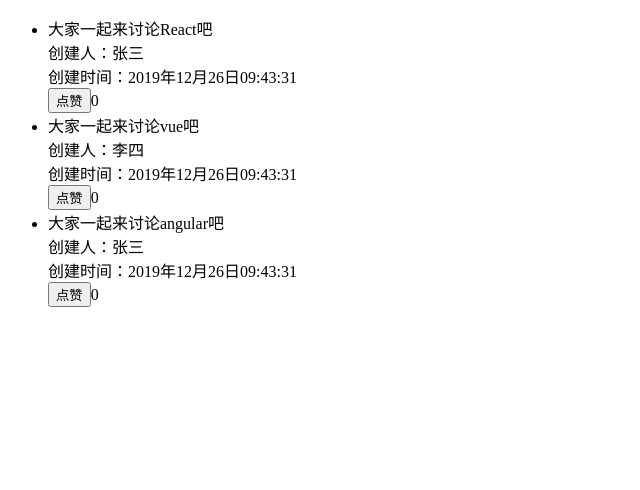
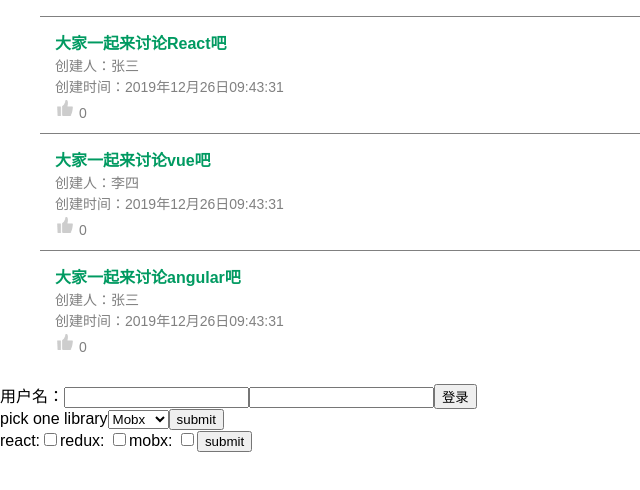
Before and after one commit to qiaoqiao10001/reactjinjiezhilu, a React (Create React App) app: page / in a window 1280 px wide. Shown: the top 490 px of the page, without its empty margins (0-640 px from the left). Built offline with nearby package versions, Linux system fonts and the light colour scheme.

Commit message:
test受控组件

```diff
--- a/public/index.html
+++ b/public/index.html
@@ -14,6 +14,7 @@
       manifest.json provides metadata used when your web app is installed on a
       user's mobile device or desktop. See https://developers.google.com/web/fundamentals/web-app-manifest/
     -->
+    <link rel="stylesheet" href="./style.css">
     <link rel="manifest" href="%PUBLIC_URL%/manifest.json" />
     <!--
       Notice the use of %PUBLIC_URL% in the tags above.
--- a/src/App.js
+++ b/src/App.js
@@ -1,10 +1,16 @@
 import React from 'react';
 import PostList from './PostList'
+import FormInput from './components/FormInput'
+import FormSelect from './components/FormSelect'
+import FormRadio from './components/FormRadio'
 
 function App() {
   return (
     <div className="App">
       <PostList></PostList>
+      <FormInput></FormInput>
+      <FormSelect></FormSelect>
+      <FormRadio></FormRadio>
     </div>
   );
 }
--- a/src/PostList.js
+++ b/src/PostList.js
@@ -48,7 +48,7 @@
       <div>
         <ul>
           {this.state.posts.map( item =>
-          <PostItem post={item} onVote={this.handleVote}></PostItem>
+          <PostItem key={item.id} post={item} onVote={this.handleVote}></PostItem>
           )}
         </ul>
 
--- /dev/null
+++ b/src/components/FormInput.js
@@ -0,0 +1,41 @@
+import React, { Component } from 'react';
+
+class Form extends Component {
+  constructor(props){
+    super(props)
+    this.state={
+      name:'',
+      password:''
+    }
+    this.handleChange = this.handleChange.bind(this)
+    this.handleSubmit = this.handleSubmit.bind(this)
+  }
+  handleChange(e){
+    console.log(e)
+    const target = e.target
+    this.setState({
+      [target.name]: target.value
+    })
+  }
+  handleSubmit(e){
+    console.log('登录成功')
+    e.preventDefault();
+  }
+  render() {
+    return (
+      <div>
+        <form onSubmit={this.handleSubmit}>
+          <label htmlFor="name">
+            用户名：<input type="text" name='name' onChange={this.handleChange} id='name' value={this.state.name}/>
+          </label>
+          <label htmlFor="pwd">
+            <input type="password" id='pwd' name="password" value={this.state.password} onChange={this.handleChange}/>
+          </label>
+          <input type="submit" value='登录'/>
+        </form>
+      </div>
+    );
+  }
+}
+
+export default Form;
--- /dev/null
+++ b/src/components/FormRadio.js
@@ -0,0 +1,46 @@
+import React, { Component } from 'react';
+
+class FormRadio extends Component {
+
+  constructor(props){
+    super(props)
+    this.state = {
+      react: false,
+      redux: false,
+      mobx: false
+    }
+    this.handleChange = this.handleChange.bind(this)
+    this.handleSubmit = this.handleSubmit.bind(this)
+  }
+
+  handleChange(e){
+    const target = e.target
+    this.setState({
+      [target.name]: target.checked
+    })
+  }
+  handleSubmit(e){
+    e.preventDefault()
+  }
+
+  render() {
+    return (
+      <div>
+        <form onSubmit={this.handleSubmit}>
+          <label>
+            react:<input type="checkbox" name='react' value='react' checked={this.state.react} onChange={this.handleChange}/>
+          </label>
+          <label>
+          redux: <input type="checkbox" name='redux' value='redux' checked={this.state.redux} onChange={this.handleChange} />
+          </label>
+          <label>
+            mobx: <input type="checkbox" name='mobx' value='mobx' checked={this.state.mobx} onChange={this.handleChange}/>
+          </label>
+          <input type="submit" value="submit"/>
+        </form>
+      </div>
+    );
+  }
+}
+
+export default FormRadio;
--- /dev/null
+++ b/src/components/FormSelect.js
@@ -0,0 +1,45 @@
+import React, { Component } from 'react';
+
+class FormSelect extends Component {
+
+  constructor(props){
+    super(props)
+    this.state = {
+      value: 'mobx'
+    }
+    this.handleChange = this.handleChange.bind(this)
+    this.handleSubmit = this.handleSubmit.bind(this)
+  }
+
+  handleChange(e){
+    console.log(e)
+    this.setState({
+      value: e.target.value
+    })
+  }
+
+  handleSubmit(e){
+    alert('You picked ' + this.state.value);
+    e.preventDefault();
+  }
+
+  render() {
+    return (
+      <div>
+        <form onSubmit={this.handleSubmit}>
+          <label>
+            pick one library
+            <select value={this.state.value} onChange={this.handleChange}>
+              <option value="react">React</option>
+              <option value="redux">Redux</option>
+              <option value="mobx">Mobx</option>
+            </select>
+          </label>
+          <input type="submit" value="submit"/>
+        </form>
+      </div>
+    );
+  }
+}
+
+export default FormSelect;
--- a/src/components/PostItem.js
+++ b/src/components/PostItem.js
@@ -1,6 +1,8 @@
 import React from 'react';
 import PropTypes from 'prop-types'
-
+import '../style/postItem.css'
+import like from  '../images/like-default.png'
+// import '../images/like-default.png'
 
 function PostItem(props) {
 
@@ -12,11 +14,11 @@
 
   const { post } = props
   return (
-    <li>
-      <div>{post.title}</div>
+    <li className='item'>
+      <div className='title'>{post.title}</div>
       <div>创建人：<span>{post.author}</span></div>
       <div>创建时间：<span>{post.date}</span></div>
-      <div><button onClick={handleClick}>点赞</button>{post.vote}</div>
+      <div className='like'> <img onClick={handleClick} src={like} alt='点赞'/> {post.vote}</div>
     </li>
   );
 
```
Also changed, not shown: src/images/like-default.png (added), src/images/like.png (added).
